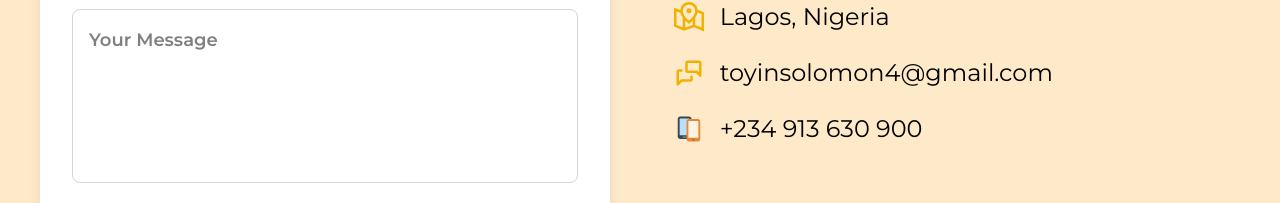
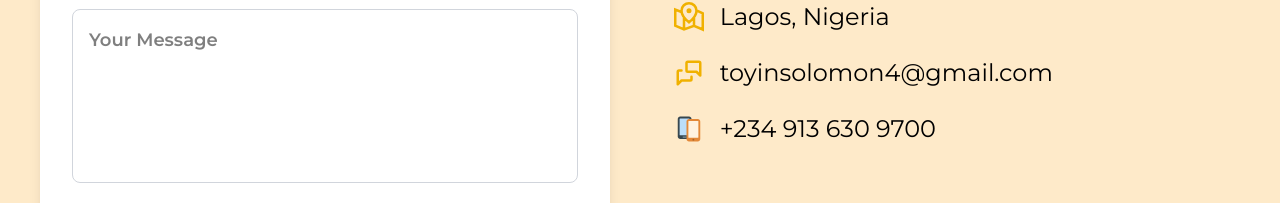
Before and after one commit to IamOluwatoyin/My-Portfolio, a React (Vite) app: page / in a window 1280 px wide. Shown: the part 3877-4080 px from the top of the page. Built offline with nearby package versions, Linux system fonts and the light colour scheme.

Commit message:
worked on contact

```diff
--- a/src/Components/Body/Body.jsx
+++ b/src/Components/Body/Body.jsx
@@ -721,7 +721,7 @@ const Body = () => {
 
       <li className="text-lg sm:text-2xl flex items-center gap-3 sm:gap-4 justify-center md:justify-start">
         <FcTwoSmartphones className="text-2xl sm:text-3xl" />
-        +234 913 630 900
+        +234 913 630 9700
       </li>
     </ul>
 
```
